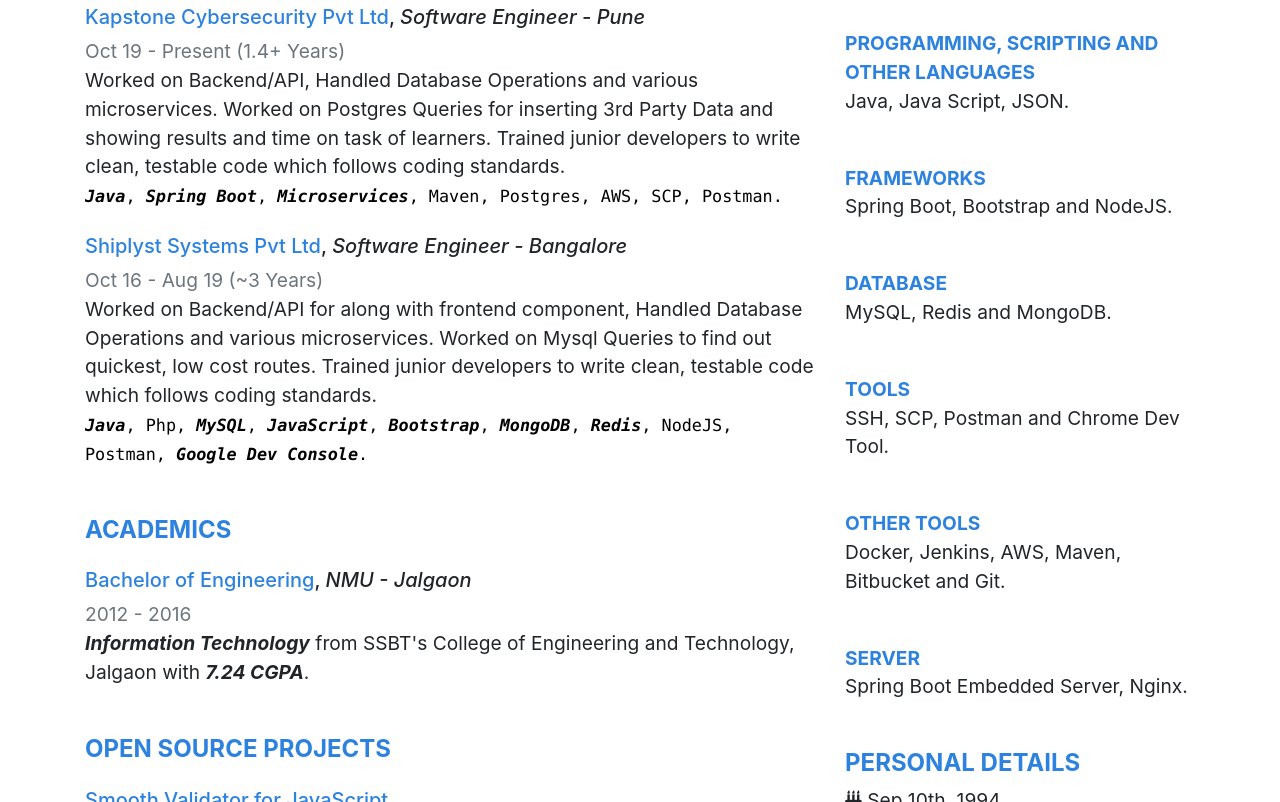
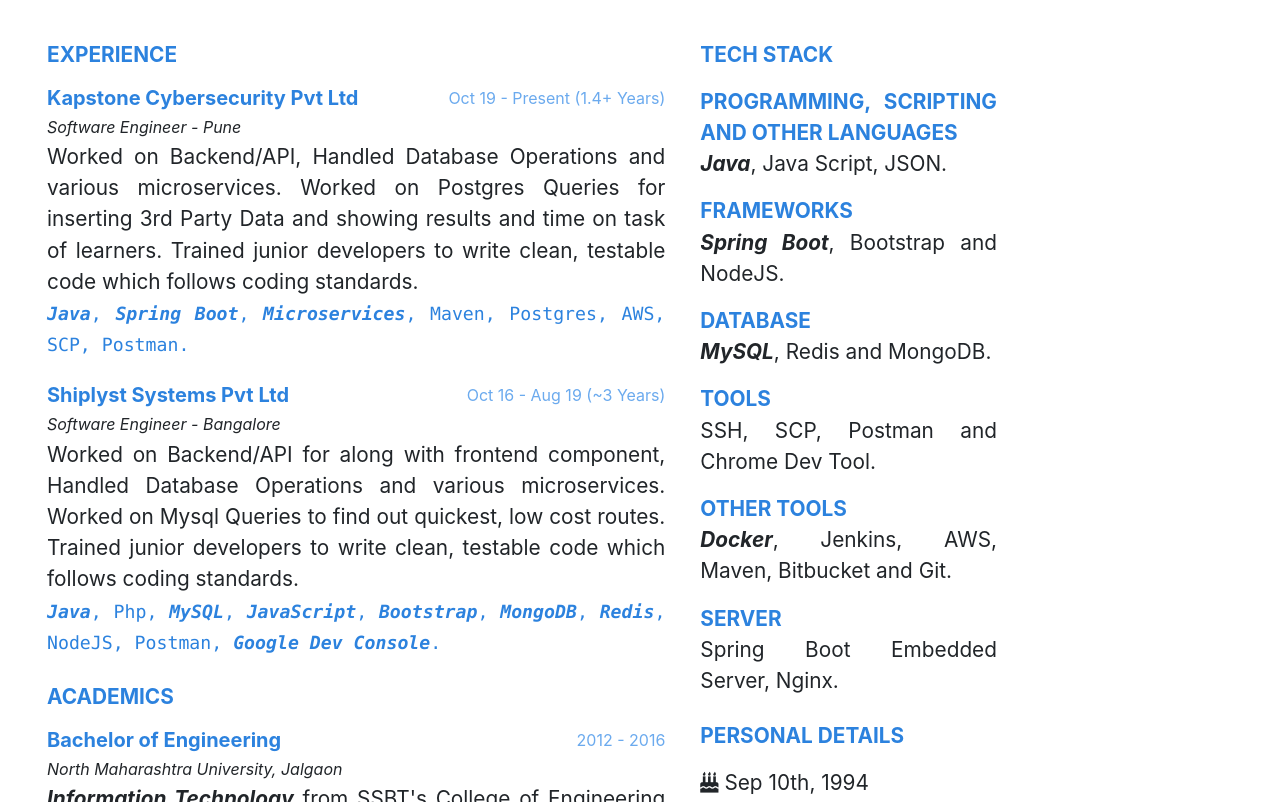
Before and after one commit to uzrnem/resume-css-template, a plain HTML site: page cv4yrs.html in a window 1280 px wide. Shown: the part 357-1159 px from the top of the page. Drawn offline with nearby package versions, Linux system fonts and the light colour scheme.

Commit message:
Minor fixes

```diff
--- a/cv4yrs.html
+++ b/cv4yrs.html
@@ -12,9 +12,12 @@
 :root {
   --black: #000;
   --bulma: #2c82de;
+  --faint: #6baaee;
   --dark-bool: #2c82de;
 }
 .bulma-color { color: var(--bulma); }
+.faint-color { color: var(--faint); }
+.small-font { font-size: 1rem !important; }
 .container {
   padding: 15px;
   margin: auto;
@@ -24,23 +27,21 @@
   color: var(--bulma);
   text-transform: uppercase;
 }
-code {
-  color: var(--black);
-}
-body {
-  font-size: 1.2rem !important;
-}
+code { color: var(--bulma); }
+body { font-size: 1.3rem !important; }
+.col-md-8 { padding-right: 20px;}
+.container {  margin: 0 2rem 0 2rem; max-width: 980px; }
     </style>
 </head>
 
 <body>
   <div class="container">
-    <div class="row">
+    <div class="row mb-4">
       <div class="col-md-8">
-        <p class="h1 font-weight-bold">Bhagyesh Sunil Patel</p>
-        <p class="h3 bulma-color">Java Backend Programmer</p>
+        <p class="h2 font-weight-bold">Bhagyesh Sunil Patel</p>
+        <p class="h4 bulma-color">Java Backend Programmer</p>
         <div>
-          <ol class="mt-2 mb-0">
+          <ol class="mt-2 mb-0 text-justify">
             <li><b>4+ years</b> experienced <b>Java</b> Developer highly skilled in planning, documentation, and testing across the
     complete development life cycle of a product to ensure smooth product development.</li>
             <li>Software delivery expert with <b>microservices</b> and end to end software development life cycle
@@ -54,66 +55,75 @@
           <a href="tel:+919604400880" class="bulma-color">96-0440-0880</a> /
           <a href="tel:+917709067908" class="bulma-color">77 090 67 908</a>
         </p>
-        <p class="text-right"><a href="mailto:bhagyeshsunilpatel@gmail.com" class="bulma-color">bhagyeshsunilpatel@gmail.com</a></p>
+        <p class="text-right m-0"><a href="mailto:bhagyeshsunilpatel@gmail.com" class="bulma-color">bhagyeshsunilpatel@gmail.com</a></p>
+        <p class="text-right m-0"><a href="https://devtul.firebaseapp.com" class="bulma-color">devtul.firebaseapp.com</a></p>
+        <p class="text-right m-0"><a href="https://nottebukk.firebaseapp.com" class="bulma-color">nottebukk.firebaseapp.com</a></p>
       </div>
     </div>
     <div class="row">
       <div class="col-md-8">
         <div class="experiences mt-4">
-          <p class="h4 heading">Experience</p>
+          <p class="h4-ignore heading">Experience</p>
 
-          <div class="experience mt-4">
-            <p class="h5">
-              <span class="bulma-color">Kapstone Cybersecurity Pvt Ltd</span>,
-              <span class="font-italic">Software Engineer - Pune</span>
-            </p>
-            <p class="text-secondary mb-0">Oct 19 - Present (1.4+ Years)</p>
-            <p class="mb-0">Worked on Backend/API, Handled Database Operations and various microservices.
+          <div class="experience mt-2">
+            <div class="textbox">
+              <p class="h5 bulma-color mb-0" style="float: left;"><b>Kapstone Cybersecurity Pvt Ltd</b></p>
+              <p class="faint-color small-font mb-0" style="float: right;">Oct 19 - Present (1.4+ Years)</p>
+              <div style="clear: both;"></div>
+            </div>
+            <span class="font-italic small-font">Software Engineer - Pune</span>
+            <p class="mb-0 text-justify">Worked on Backend/API, Handled Database Operations and various microservices.
               Worked on Postgres Queries for inserting 3rd Party Data and showing results and time on task of learners.
               Trained junior developers to write clean, testable code which follows coding standards.
             </p>
+            <p class="mb-0 text-justify">
               <code class="highlighter-rouge">
                 <b><i>Java</i></b>, <b><i>Spring Boot</i></b>, <b><i>Microservices</i></b>, Maven, Postgres, AWS, SCP, Postman.
               </code>
+            </p>
           </div>
 
           <div class="experience mt-4">
-            <p class="h5">
-              <span class="bulma-color">Shiplyst Systems Pvt Ltd</span>,
-              <span class="font-italic">Software Engineer - Bangalore</span>
-            </p>
-            <p class="text-secondary mb-0">Oct 16 - Aug 19 (~3 Years)</p>
-            <p class="mb-0">Worked on Backend/API for along with frontend component, Handled Database Operations and various microservices.
+            <div class="textbox">
+              <p class="h5 bulma-color mb-0" style="float: left;"><b>Shiplyst Systems Pvt Ltd</b></p>
+              <p class="faint-color small-font mb-0" style="float: right;">Oct 16 - Aug 19 (~3 Years)</p>
+              <div style="clear: both;"></div>
+            </div>
+            <span class="font-italic small-font">Software Engineer - Bangalore</span>
+            <p class="mb-0 text-justify">Worked on Backend/API for along with frontend component, Handled Database Operations and various microservices.
               Worked on Mysql Queries to find out quickest, low cost routes. Trained junior developers to write clean, testable code which follows coding standards.
             </p>
+            <p class="mb-0 text-justify">
               <code class="highlighter-rouge">
                 <b><i>Java</i></b>, Php, <b><i>MySQL</i></b>, <b><i>JavaScript</i></b>, <b><i>Bootstrap</i></b>, <b><i>MongoDB</i></b>, <b><i>Redis</i></b>,
                 NodeJS, Postman, <b><i>Google Dev Console</i></b>.
               </code>
+            </p>
           </div>
         </div>
 
-        <div class="academics mt-5">
-          <p class="h4 heading">Academics</p>
+        <div class="academics mt-4">
+          <p class="h4-ignore heading">Academics</p>
 
-          <div class="academic mt-4">
-            <p class="h5">
-              <span class="bulma-color">Bachelor of Engineering</span>,
-              <span class="font-italic">NMU - Jalgaon</span>
-            </p>
-            <p class="text-secondary mb-0">2012 - 2016</p>
-            <p class="mb-0"><b><i>Information Technology</i></b> from SSBT's College of Engineering and
+          <div class="academic mt-2">
+            <div class="textbox">
+              <p class="h5 bulma-color mb-0" style="float: left;"><b>Bachelor of Engineering</b></p>
+              <p class="faint-color small-font mb-0" style="float: right;">2012 - 2016</p>
+              <div style="clear: both;"></div>
+            </div>
+            <span class="font-italic small-font">North Maharashtra University, Jalgaon</span>
+            <p class="mb-0 text-justify"><b><i>Information Technology</i></b> from SSBT's College of Engineering and
             Technology, Jalgaon with <b><i>7.24 CGPA</i></b>.
             </p>
           </div>
         </div>
 
-        <div class="projects mt-5">
-          <p class="h4 heading">Open Source Projects</p>
+        <div class="projects mt-4">
+          <p class="h4-ignore heading">Open Source Projects</p>
 
-          <div class="project mt-4">
-            <p class="h5 bulma-color">Smooth Validator for JavaScript</p>
-            <p class="mb-0">Provides faster way to write validation for Frontend and Backend JavaScript Code.</p>
+          <div class="project mt-2">
+            <p class="h5 bulma-color"><b>Smooth Validator for JavaScript</b></p>
+            <p class="mb-0 text-justify">Provides faster way to write validation for Frontend and Backend JavaScript Code.</p>
             <p class="mt-2 mb-0"><span class="bold-boot">NPM: </span><a class="bulma-color" href="https://npmjs.com/package/smooth-validator">npmjs.com/package/smooth-validator</a></p>
             <p class="mt-1 mb-0"><span class="bold-boot">Github: </span><a class="bulma-color" href=" https://github.com/uzrnem/smooth-validator">github.com/uzrnem/smooth-validator</a></p>
             <p class="mt-1 mb-0"><span class="bold-boot">Github-Typescript (v2): </span><a class="bulma-color" href=" https://github.com/uzrnem/smooth-check">github.com/uzrnem/smooth-check</a></p>
@@ -121,37 +131,37 @@
         </div>
       </div>
       <div class="col-md-4">
-        <div class="teck-stacks mt-4">
-          <p class="h4 bulma-color">TECH STACK</p>
+        <div class="teck-stacks mt-4 text-justify">
+          <p class="h4-ignore bulma-color"><b>TECH STACK</b></p>
 
-          <div class="tech-stack mt-5">
+          <div class="tech-stack mt-3">
             <p class="bold-boot mb-0 heading">Programming, Scripting and other Languages</p>
-            <p class="m-0">Java, Java Script, JSON.</p>
+            <p class="m-0"><b><i>Java</i></b>, Java Script, JSON.</p>
           </div>
-          <div class="tech-stack mt-5">
+          <div class="tech-stack mt-3">
             <p class="bold-boot mb-0 heading">Frameworks</p>
-            <p class="m-0">Spring Boot, Bootstrap and NodeJS.</p>
+            <p class="m-0"><b><i>Spring Boot</i></b>, Bootstrap and NodeJS.</p>
           </div>
-          <div class="tech-stack mt-5">
+          <div class="tech-stack mt-3">
             <p class="bold-boot mb-0 heading">Database</p>
-            <p class="m-0">MySQL, Redis and MongoDB.</p>
+            <p class="m-0"><b><i>MySQL</i></b>, Redis and MongoDB.</p>
           </div>
-          <div class="tech-stack mt-5">
+          <div class="tech-stack mt-3">
             <p class="bold-boot mb-0 heading">Tools</p>
             <p class="m-0">SSH, SCP, Postman and Chrome Dev Tool.</p>
           </div>
-          <div class="tech-stack mt-5">
+          <div class="tech-stack mt-3">
             <p class="bold-boot mb-0 heading">Other Tools</p>
-            <p class="m-0">Docker, Jenkins, AWS, Maven, Bitbucket and Git.</p>
+            <p class="m-0"><b><i>Docker</i></b>, Jenkins, AWS, Maven, Bitbucket and Git.</p>
           </div>
-          <div class="tech-stack mt-5">
+          <div class="tech-stack mt-3">
             <p class="bold-boot mb-0 heading">Server</p>
             <p class="m-0">Spring Boot Embedded Server, Nginx.</p>
           </div>
         </div>
 
-        <div class="teck-stacks mt-5">
-          <p class="h4 heading">Personal Details</p>
+        <div class="teck-stacks mt-4">
+          <p class="h4-ignore heading">Personal Details</p>
 
           <p class="mt-2 mb-0"><span class="icon"><i class="fas fa-birthday-cake"></i></span> Sep 10th, 1994</p>
           <p class="mt-1 mb-0"><span class="icon"><i class="fab fa-github-square"></i></span> <a class="bulma-color" href="https://github.com/uzrnem">github.com/uzrnem</a></p>
```
Lines whose indentation alone changed are shown as unchanged.
